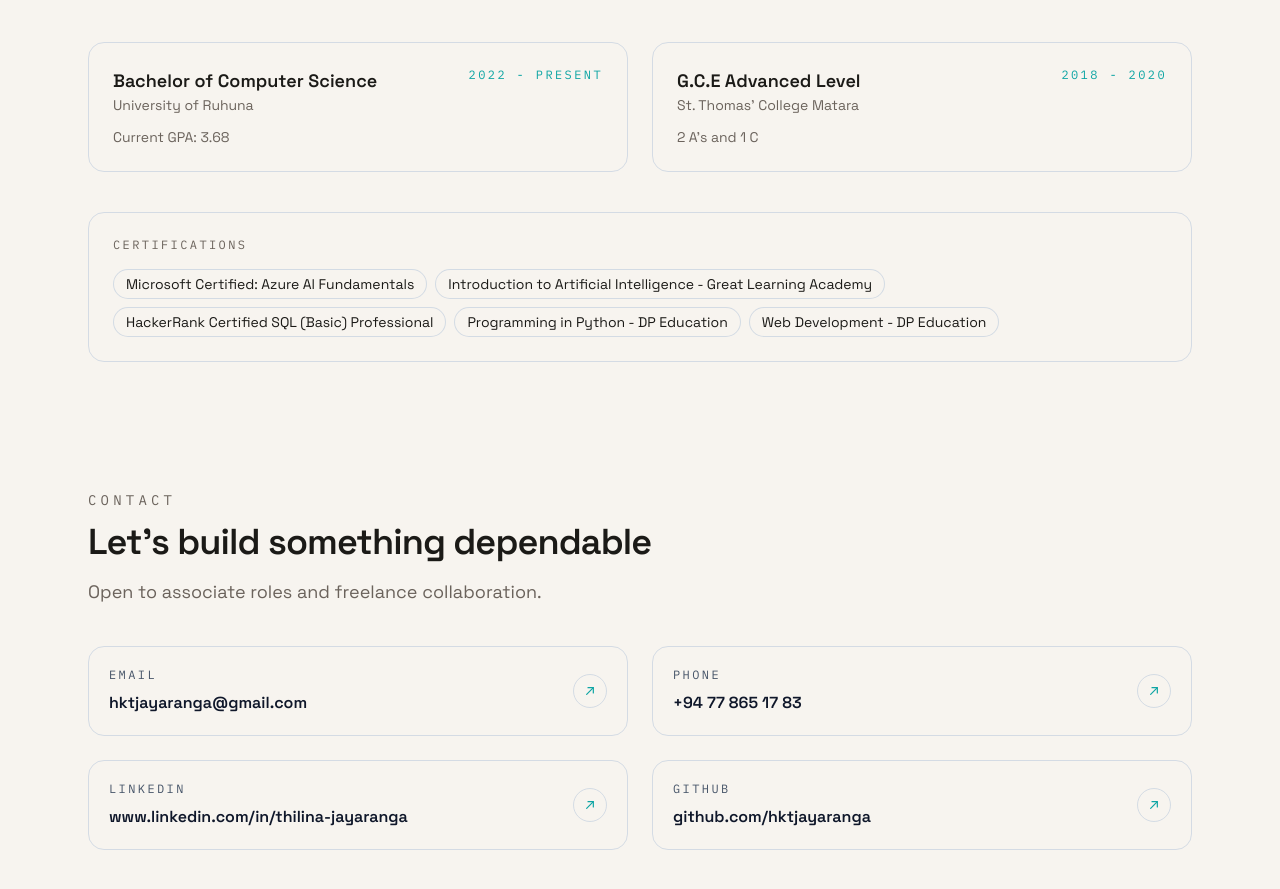
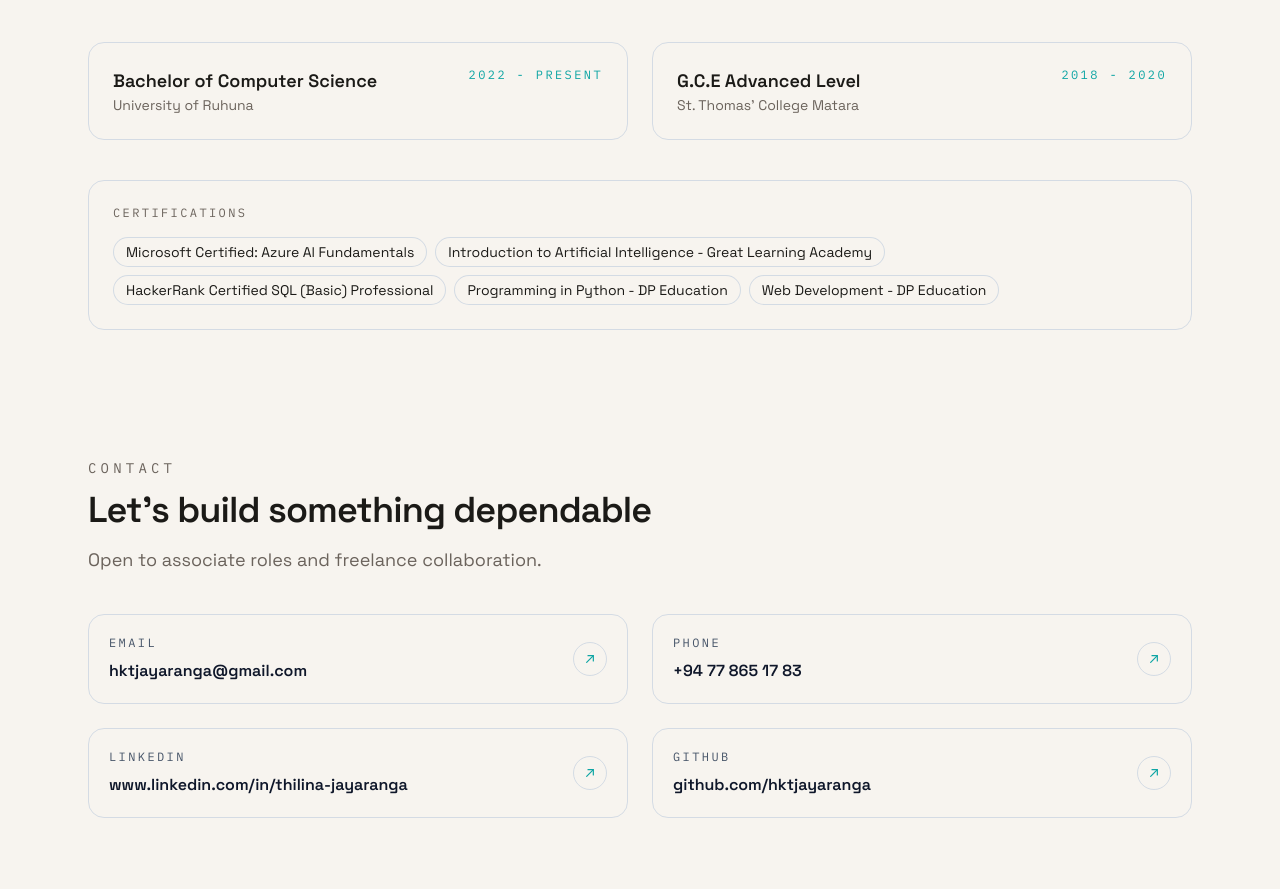
Before and after one commit to hktjayaranga/portfolio, a Next.js app: page / in a window 1280 px wide. Shown: the part 3683-4572 px from the top of the page. Built offline with nearby package versions, Linux system fonts and the light colour scheme.

Commit message:
modify education section

```diff
--- a/data/portfolio.ts
+++ b/data/portfolio.ts
@@ -125,14 +125,12 @@ export const portfolio = {
     {
       degree: 'Bachelor of Computer Science',
       institution: 'University of Ruhuna',
-      period: '2022 - Present',
-      meta: 'Current GPA: 3.68'
+      period: '2022 - Present'
     },
     {
       degree: 'G.C.E Advanced Level',
       institution: "St. Thomas' College Matara",
-      period: '2018 - 2020',
-      meta: "2 A's and 1 C"
+      period: '2018 - 2020'
     }
   ] as EducationItem[],
   certifications: [
```
